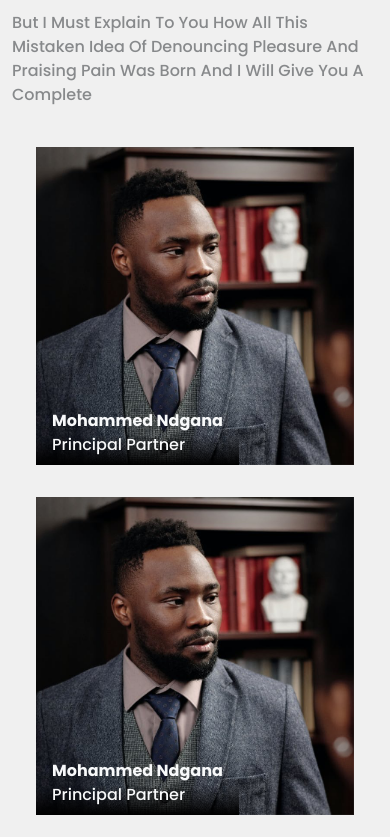
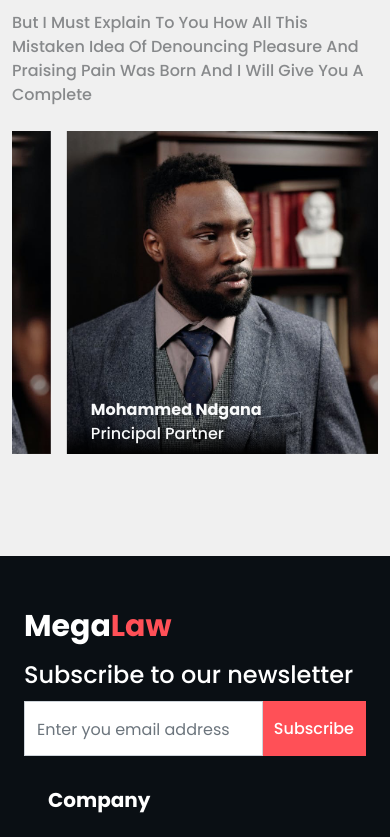
Before and after one commit to adaji025/MegaLaw, a Next.js app: page /about in a window 390 px wide. Shown: the part 3207-4044 px from the top of the page. Built offline with nearby package versions, Linux system fonts and the light colour scheme.

Commit message:
implemented carousel for blog and about page on mobile

```diff
--- a/pages/about/About.module.css
+++ b/pages/about/About.module.css
@@ -54,7 +54,9 @@
     z-index: 2;
     background: transparent linear-gradient(180deg, #0A0F1400 0%, #05070900 54%, #000000 100%) 0% 0% no-repeat padding-box;
 }
-
+.slider {
+  overflow-x: hidden;
+}
   @media (max-width: 576px) {
     .img {
         position: absolute;
--- a/pages/about/index.js
+++ b/pages/about/index.js
@@ -1,11 +1,26 @@
 import React, { useState } from "react";
-import Footer from '../../components/Footer/Footer'
+import Footer from "../../components/Footer/Footer";
 import styles from "./About.module.css";
-import Navbar from '../../components/Nav/Navbar'
+import Navbar from "../../components/Nav/Navbar";
 import Contact from "../../components/Contact/Contact";
+import Slider from "react-slick";
+import "slick-carousel/slick/slick.css";
+import "slick-carousel/slick/slick-theme.css";
+import { Teams } from "../../utils/Teams";
 
 const About = () => {
   const [isOpen, setIsOpen] = useState(false);
+
+  let settings_sm = {
+    dot: true,
+    infinite: true,
+    speed: 500,
+    slidesToShow: 1.08,
+    slideToScroll: 1,
+    autoplay: true,
+    autoplaySpeed: 2000,
+  };
+
   return (
     <div className={styles.hero}>
       <div className={styles.aboutHero}>
@@ -14,7 +29,7 @@ const About = () => {
           <div className="row justify-content-center">
             <div className="col-md-8">
               <div className={styles.about}>
-              <h2>About Megalaw</h2>
+                <h2>About Megalaw</h2>
               </div>
             </div>
           </div>
@@ -44,7 +59,10 @@ const About = () => {
               Because Occasionally Circumstances Occur In Which Toil And Pain
               Can
             </p>
-            <button className={`d-block btn text-white ${styles.btn}`} onClick={() => setIsOpen(true)}>
+            <button
+              className={`d-block btn text-white ${styles.btn}`}
+              onClick={() => setIsOpen(true)}
+            >
               <div className="d-flex justify-content-between align-items-center">
                 <div className="text-start">
                   <span
@@ -134,7 +152,7 @@ const About = () => {
             </p>
           </div>
         </div>
-        <div className="row ps-xl-3">
+        <div className="row ps-xl-3 d-none d-sm-flex">
           <div className="col-md-11">
             <div className="container">
               <div className="row">
@@ -146,8 +164,12 @@ const About = () => {
                       className={`img-fluid ${styles.team_img}`}
                     />
                     <div className={`py-2 ${styles.team_title}`}>
-                      <span className="d-block text-light px-3 poppins-bold">Mohammed Ndgana</span>
-                      <span className="d-block text-light px-3 poppins-medium text-lighter">Principal Partner</span>
+                      <span className="d-block text-light px-3 poppins-bold">
+                        Mohammed Ndgana
+                      </span>
+                      <span className="d-block text-light px-3 poppins-medium text-lighter">
+                        Principal Partner
+                      </span>
                     </div>
                   </div>
                 </div>
@@ -159,8 +181,12 @@ const About = () => {
                       className={`img-fluid ${styles.team_img}`}
                     />
                     <div className={`py-2 ${styles.team_title}`}>
-                      <span className="d-block text-light px-3 poppins-bold">Mohammed Ndgana</span>
-                      <span className="d-block text-light px-3 poppins-medium text-lighter">Principal Partner</span>
+                      <span className="d-block text-light px-3 poppins-bold">
+                        Mohammed Ndgana
+                      </span>
+                      <span className="d-block text-light px-3 poppins-medium text-lighter">
+                        Principal Partner
+                      </span>
                     </div>
                   </div>
                 </div>
@@ -172,8 +198,12 @@ const About = () => {
                       className={`img-fluid ${styles.team_img}`}
                     />
                     <div className={`py-2 ${styles.team_title}`}>
-                      <span className="d-block text-light px-3 poppins-bold">Mohammed Ndgana</span>
-                      <span className="d-block text-light px-3 poppins-medium text-lighter">Principal Partner</span>
+                      <span className="d-block text-light px-3 poppins-bold">
+                        Mohammed Ndgana
+                      </span>
+                      <span className="d-block text-light px-3 poppins-medium text-lighter">
+                        Principal Partner
+                      </span>
                     </div>
                   </div>
                 </div>
@@ -185,8 +215,12 @@ const About = () => {
                       className={`img-fluid ${styles.team_img}`}
                     />
                     <div className={`py-2 ${styles.team_title}`}>
-                      <span className="d-block text-light px-3 poppins-bold">Mohammed Ndgana</span>
-                      <span className="d-block text-light px-3 poppins-medium text-lighter">Principal Partner</span>
+                      <span className="d-block text-light px-3 poppins-bold">
+                        Mohammed Ndgana
+                      </span>
+                      <span className="d-block text-light px-3 poppins-medium text-lighter">
+                        Principal Partner
+                      </span>
                     </div>
                   </div>
                 </div>
@@ -194,13 +228,36 @@ const About = () => {
             </div>
           </div>
         </div>
+        <div className="d-sm-none">
+          <Slider {...settings_sm} className={styles.slider}>
+            {Teams.map((item, index) => {
+              return (
+                <div className="position-relative px-2" key={index}>
+                  <img
+                    src={item.image}
+                    alt="team"
+                    className={`img-fluid ${styles.team_img}`}
+                  />
+                  <div className={`py-2 ${styles.team_title}`}>
+                    <span className="d-block text-light px-4 poppins-bold">
+                      {item.name}
+                    </span>
+                    <span className="d-block text-light px-4 poppins-medium text-lighter">
+                      {item.title}
+                    </span>
+                  </div>
+                </div>
+              );
+            })}
+          </Slider>
+        </div>
       </div>
-        {/* modal */}
-        <div className="container">
+      {/* modal */}
+      <div className="container">
         <div className="row justify-content-center">
           <div className="col-md-12">
             <div>
-              <Contact open={isOpen} close={() => setIsOpen(false)}/>
+              <Contact open={isOpen} close={() => setIsOpen(false)} />
             </div>
           </div>
         </div>
--- a/pages/index.js
+++ b/pages/index.js
@@ -38,8 +38,8 @@ export default function Home() {
     slideToScroll: 1,
     autoplay: true,
     autoplaySpeed: 2000,
-    // cssEase: "linear",
   };
+
   return (
     <div className={styles.container}>
       <Head>
@@ -208,7 +208,7 @@ export default function Home() {
         </Container>
       </section>
 
-      <section id="client" className={styles.client} >
+      <section id="client" className={styles.client} data-aos="fade-up">
         <div className="container">
           <div className="row">
             <div className="col-lg-6 text-center px-4 px-sm-3 ">
--- a/styles/globals.css
+++ b/styles/globals.css
@@ -53,6 +53,9 @@ a {
 .collapse-nav {
     background: var(--mega-law-dark) !important;
 }
+.slider {
+    overflow-x: hidden;
+  }
 #tsparticles canvas {
     position: absolute !important;
     top: 0;
--- /dev/null
+++ b/utils/Teams.js
@@ -0,0 +1,22 @@
+export const Teams = [
+    {
+        name: 'Mohammed Ndgana',
+        title: 'Principal Partner',
+        image: './img/man.png'
+    },
+    {
+        name: 'Mohammed Ndgana',
+        title: 'Principal Partner',
+        image: './img/man.png'
+    },
+    {
+        name: 'Mohammed Ndgana',
+        title: 'Principal Partner',
+        image: './img/man.png'
+    },
+    {
+        name: 'Mohammed Ndgana',
+        title: 'Principal Partner',
+        image: './img/man.png'
+    }
+]
```
Also changed, not shown: pages/blog/index.js (+27 -1 lines).
